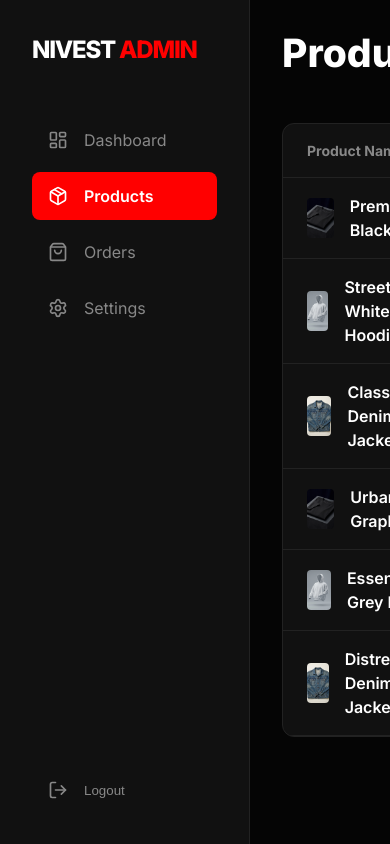
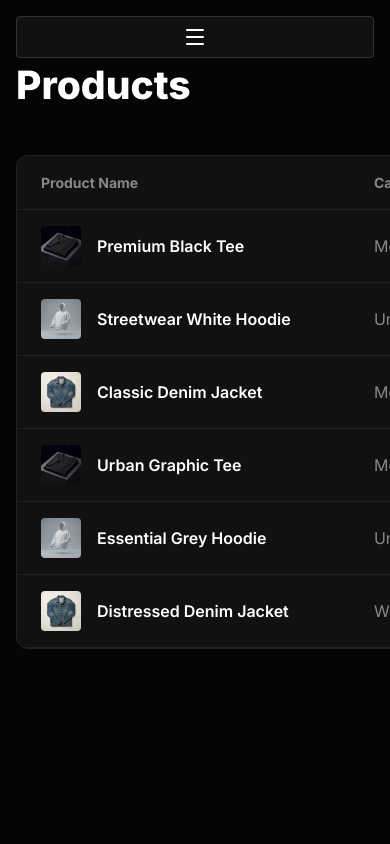
Before and after one commit to officialsachinthakur1-collab/Ecommerce, a React (Vite) app: page /admin/products in a window 390 px wide. Built offline with nearby package versions, Linux system fonts and the light colour scheme; no server answers; sample sign-in values are in the browser's storage.

Commit message:
Optimize Admin Panel for Mobile: Responsive Sidebar, Hamburger Menu, Scrollable Data Tables

```diff
--- a/src/components/admin/AdminLayout.jsx
+++ b/src/components/admin/AdminLayout.jsx
@@ -1,11 +1,37 @@
+import { useState } from 'react';
 import { Outlet } from 'react-router-dom';
+import { Menu } from 'lucide-react';
 import AdminSidebar from './AdminSidebar';
 
 const AdminLayout = () => {
+    const [sidebarOpen, setSidebarOpen] = useState(false);
+
     return (
-        <div style={{ display: 'flex', minHeight: '100vh', background: '#050505', color: 'white' }}>
-            <AdminSidebar />
-            <main style={{ flex: 1, marginLeft: '250px', padding: '2rem' }}>
+        <div className="admin-layout">
+            {/* Mobile Toggle Button */}
+            <button
+                className="admin-mobile-toggle"
+                onClick={() => setSidebarOpen(true)}
+            >
+                <Menu size={24} />
+            </button>
+
+            {/* Sidebar with Props */}
+            <AdminSidebar
+                isOpen={sidebarOpen}
+                onClose={() => setSidebarOpen(false)}
+            />
+
+            {/* Overlay for Mobile */}
+            {sidebarOpen && (
+                <div
+                    className="admin-overlay"
+                    onClick={() => setSidebarOpen(false)}
+                />
+            )}
+
+            {/* Main Content Area */}
+            <main className="admin-main">
                 <Outlet />
             </main>
         </div>
--- a/src/components/admin/AdminSidebar.jsx
+++ b/src/components/admin/AdminSidebar.jsx
@@ -1,8 +1,8 @@
 import { NavLink, useNavigate } from 'react-router-dom';
-import { LayoutDashboard, Package, ShoppingBag, Settings, LogOut } from 'lucide-react';
+import { LayoutDashboard, Package, ShoppingBag, Settings, LogOut, X } from 'lucide-react';
 import { useAuth } from '../../context/AuthContext';
 
-const AdminSidebar = () => {
+const AdminSidebar = ({ isOpen, onClose }) => {
     const { logout } = useAuth();
     const navigate = useNavigate();
 
@@ -19,20 +19,25 @@ const AdminSidebar = () => {
     };
 
     return (
-        <aside style={{
-            width: '250px',
-            background: '#111',
-            borderRight: '1px solid #222',
-            height: '100vh',
-            position: 'fixed',
-            left: 0,
-            top: 0,
-            display: 'flex',
-            flexDirection: 'column',
-            padding: '2rem'
-        }}>
-            <div style={{ marginBottom: '3rem', fontSize: '1.5rem', fontWeight: '900', letterSpacing: '-0.05em' }}>
+        <aside className={`admin-sidebar ${isOpen ? 'open' : ''}`}>
+            <div style={{ display: 'flex', justifyContent: 'space-between', alignItems: 'center', marginBottom: '3rem' }}>
+                <div style={{ fontSize: '1.5rem', fontWeight: '900', letterSpacing: '-0.05em' }}>
                     NIVEST <span style={{ color: 'var(--primary-red)' }}>ADMIN</span>
+                </div>
+                {/* Mobile Close Button */}
+                <button
+                    onClick={onClose}
+                    className="mobile-close-btn"
+                    style={{
+                        display: 'none', /* Hidden by default, explicit CSS can override */
+                        background: 'transparent',
+                        border: 'none',
+                        color: 'white',
+                        cursor: 'pointer'
+                    }}
+                >
+                    <X size={24} />
+                </button>
             </div>
 
             <nav style={{ display: 'flex', flexDirection: 'column', gap: '0.5rem', flex: 1 }}>
@@ -40,7 +45,8 @@ const AdminSidebar = () => {
                     <NavLink
                         key={item.path}
                         to={item.path}
-                        end={item.path === '/admin'} // Exact match for root
+                        onClick={onClose} // Close sidebar on mobile nav
+                        end={item.path === '/admin'}
                         className={({ isActive }) =>
                             isActive ? "admin-nav-item active" : "admin-nav-item"
                         }
@@ -63,7 +69,9 @@ const AdminSidebar = () => {
                 ))}
             </nav>
 
-            <button style={{
+            <button
+                onClick={handleLogout}
+                style={{
                     display: 'flex',
                     alignItems: 'center',
                     gap: '1rem',
@@ -73,7 +81,8 @@ const AdminSidebar = () => {
                     color: 'var(--text-muted)',
                     cursor: 'pointer',
                     marginTop: 'auto'
-            }}>
+                }}
+            >
                 <LogOut size={20} />
                 Logout
             </button>
--- a/src/index.css
+++ b/src/index.css
@@ -720,3 +720,97 @@
     padding: 6rem 1rem !important;
   }
 }
+
+/* ADMIN PANEL RESPONSIVE STYLES */
+.admin-layout {
+  display: flex;
+  min-height: 100vh;
+  background: #050505;
+  color: white;
+}
+
+.admin-sidebar {
+  width: 250px;
+  background: #111;
+  border-right: 1px solid #222;
+  height: 100vh;
+  position: fixed;
+  left: 0;
+  top: 0;
+  display: flex;
+  flex-direction: column;
+  padding: 2rem;
+  z-index: 100;
+  transition: transform 0.3s ease;
+}
+
+.admin-main {
+  flex: 1;
+  margin-left: 250px;
+  padding: 2rem;
+  transition: margin-left 0.3s ease;
+}
+
+.admin-mobile-toggle {
+  display: none;
+  position: fixed;
+  top: 1rem;
+  right: 1rem; /* Right side might be better if logo is left, but sidebar is left... lets put left */
+  left: 1rem;
+  z-index: 101;
+  background: #111;
+  border: 1px solid #333;
+  padding: 0.5rem;
+  border-radius: 4px;
+  color: white;
+  cursor: pointer;
+}
+
+@media (max-width: 768px) {
+  .admin-sidebar {
+    transform: translateX(-100%);
+  }
+  .admin-sidebar.open {
+    transform: translateX(0);
+  }
+  .admin-main {
+    margin-left: 0 !important;
+    padding: 1rem !important;
+    padding-top: 4rem !important; /* Make space for toggle button */
+  }
+  .admin-mobile-toggle {
+    display: flex !important;
+    align-items: center;
+    justify-content: center;
+  }
+  /* Overlay when sidebar open */
+  .admin-overlay {
+    position: fixed;
+    inset: 0;
+    background: rgba(0,0,0,0.5);
+    z-index: 99;
+    backdrop-filter: blur(2px);
+  }
+}
+
+/* Admin Table Scrollable Container */
+.admin-table-container {
+  width: 100%;
+  overflow-x: auto; /* Enable horizontal scroll */
+  -webkit-overflow-scrolling: touch;
+  background: #111;
+  border-radius: 12px;
+  border: 1px solid #222;
+}
+
+/* Customize scrollbar for table */
+.admin-table-container::-webkit-scrollbar {
+  height: 8px;
+}
+.admin-table-container::-webkit-scrollbar-track {
+  background: #050505;
+}
+.admin-table-container::-webkit-scrollbar-thumb {
+  background: #333;
+  border-radius: 4px;
+}
--- a/src/pages/admin/AdminOrders.jsx
+++ b/src/pages/admin/AdminOrders.jsx
@@ -83,13 +83,13 @@ const AdminOrders = () => {
         <div>
             <h1 style={{ fontSize: '2rem', fontWeight: '800', marginBottom: '2rem' }}>Orders</h1>
 
-            <div style={{ background: '#111', borderRadius: '12px', overflow: 'hidden', border: '1px solid #222' }}>
+            <div className="admin-table-container">
                 {loading ? (
                     <div style={{ padding: '2rem', textAlign: 'center', color: 'var(--text-muted)' }}>Loading orders...</div>
                 ) : orders.length === 0 ? (
                     <div style={{ padding: '2rem', textAlign: 'center', color: 'var(--text-muted)' }}>No orders found.</div>
                 ) : (
-                    <table style={{ width: '100%', borderCollapse: 'collapse', textAlign: 'left' }}>
+                    <table style={{ width: '100%', borderCollapse: 'collapse', textAlign: 'left', minWidth: '900px' }}> {/* added minWidth to force scroll */}
                         <thead>
                             <tr style={{ borderBottom: '1px solid #222', color: 'var(--text-muted)', fontSize: '0.875rem' }}>
                                 <th style={{ padding: '1rem 1.5rem' }}>Order ID</th>
--- a/src/pages/admin/AdminProducts.jsx
+++ b/src/pages/admin/AdminProducts.jsx
@@ -63,8 +63,8 @@ const AdminProducts = () => {
             </div>
 
             {loading ? <div style={{ color: 'white' }}>Loading...</div> : (
-                <div style={{ background: '#111', borderRadius: '12px', overflow: 'hidden', border: '1px solid #222' }}>
-                    <table style={{ width: '100%', borderCollapse: 'collapse', textAlign: 'left' }}>
+                <div className="admin-table-container">
+                    <table style={{ width: '100%', borderCollapse: 'collapse', textAlign: 'left', minWidth: '800px' }}> {/* added minWidth to force scroll */}
                         <thead>
                             <tr style={{ borderBottom: '1px solid #222', color: 'var(--text-muted)', fontSize: '0.875rem' }}>
                                 <th style={{ padding: '1rem 1.5rem' }}>Product Name</th>
```
Lines whose indentation alone changed are shown as unchanged.
